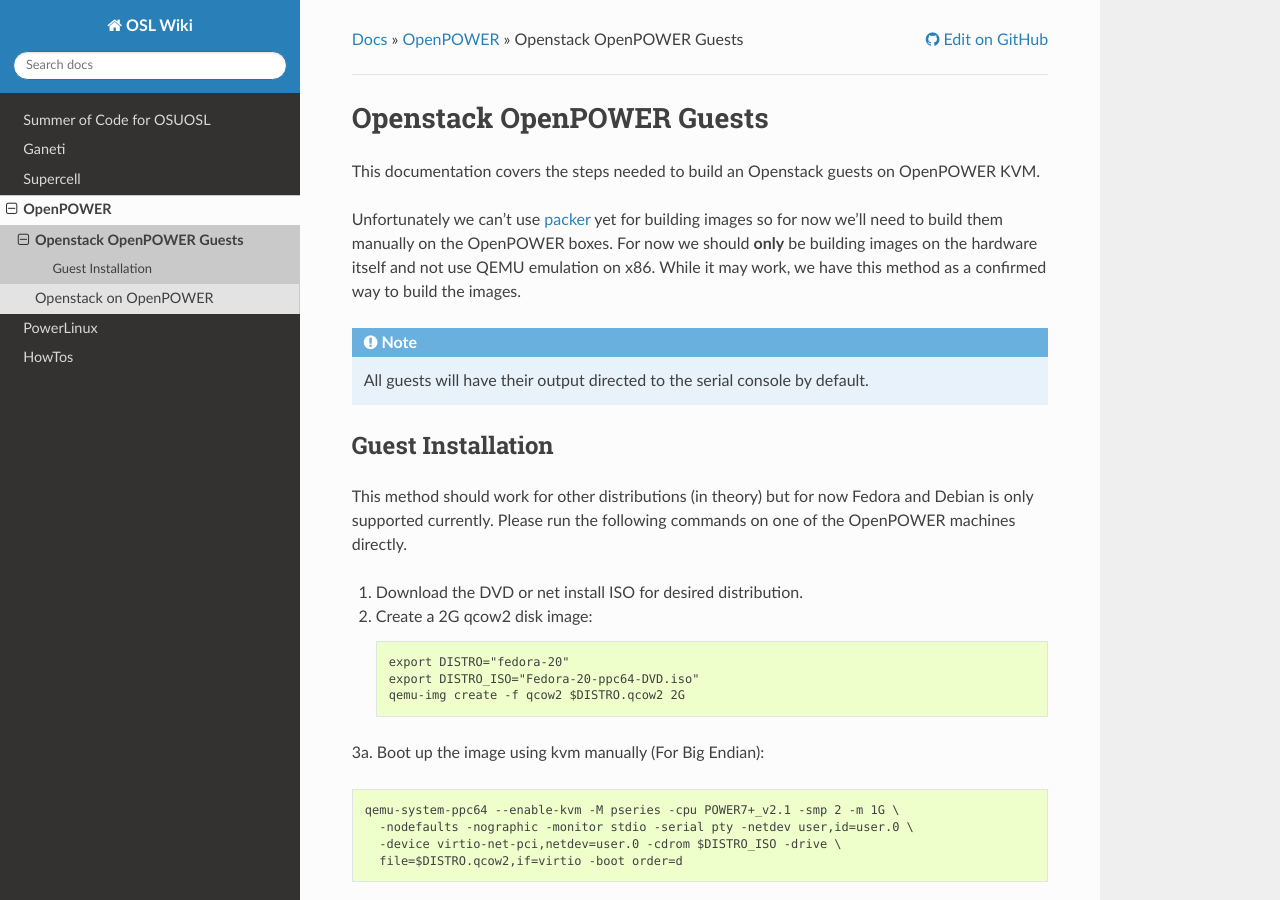
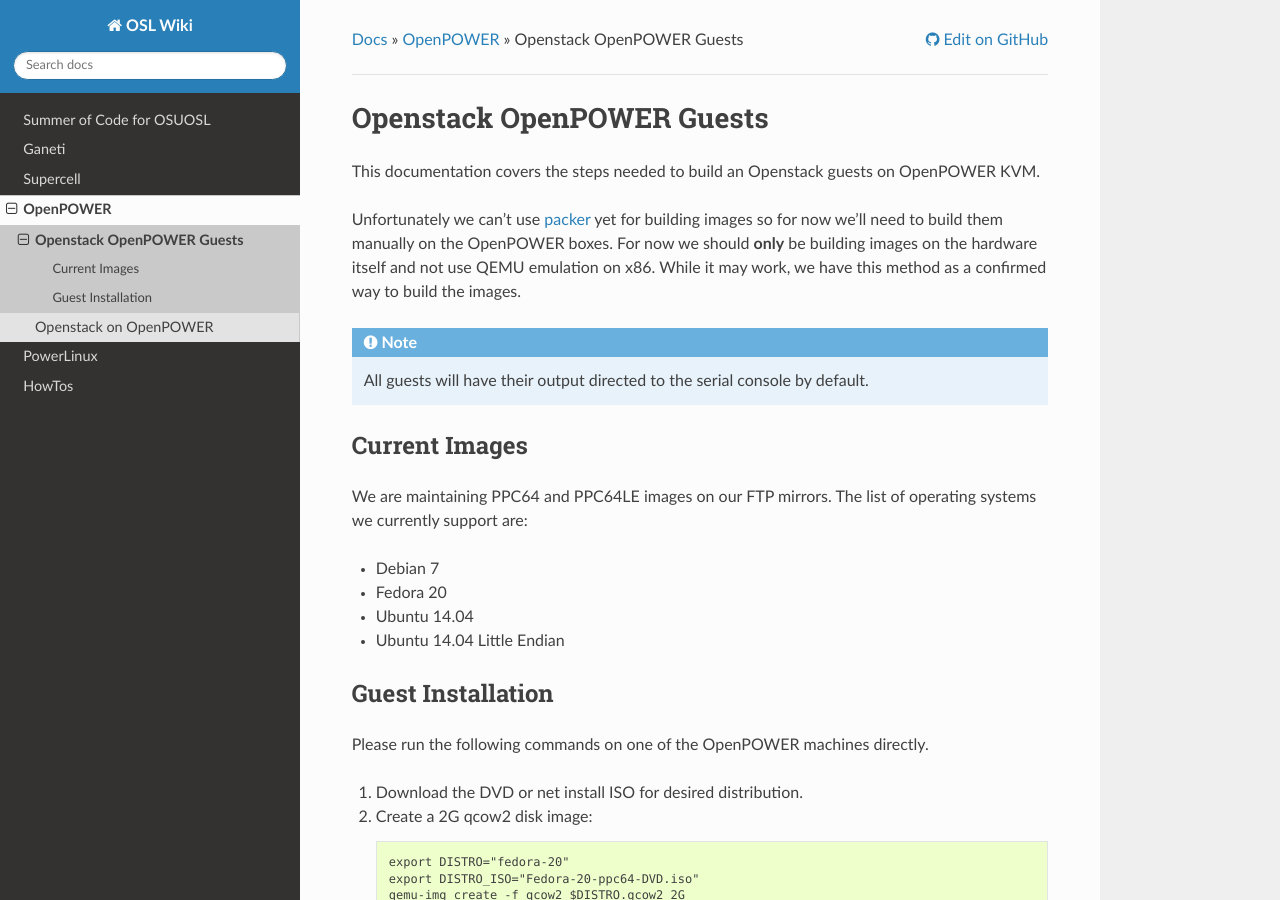
Before and after one commit to osuosl/wiki, a Sphinx documentation site: the page built from source/openpower/guests.rst, in a window 1280 px wide and 900 px high. Built offline with Sphinx 7.4.7 and the Read the Docs theme 2.0.0, drawn with Linux system fonts in a browser that asks for light colours.

Commit message:
More updates

```diff
--- a/source/openpower/guests.rst
+++ b/source/openpower/guests.rst
@@ -17,12 +17,23 @@
 
     All guests will have their output directed to the serial console by default.
 
+Current Images
+--------------
+
+We are maintaining PPC64 and PPC64LE images on our FTP mirrors. The list of
+operating systems we currently support are:
+
+- Debian 7
+- Fedora 20
+- Ubuntu 14.04
+- Ubuntu 14.04 Little Endian
+
+.. _FTP mirrors: http://ftp.osuosl.org/pub/osl/openpower/openstack/
+
 Guest Installation
 ------------------
 
-This method should work for other distributions (in theory) but for now Fedora
-and Debian is only supported currently. Please run the following commands on one
-of the OpenPOWER machines directly.
+Please run the following commands on one of the OpenPOWER machines directly.
 
 1. Download the DVD or net install ISO for desired distribution.
 2. Create a 2G qcow2 disk image::
```
